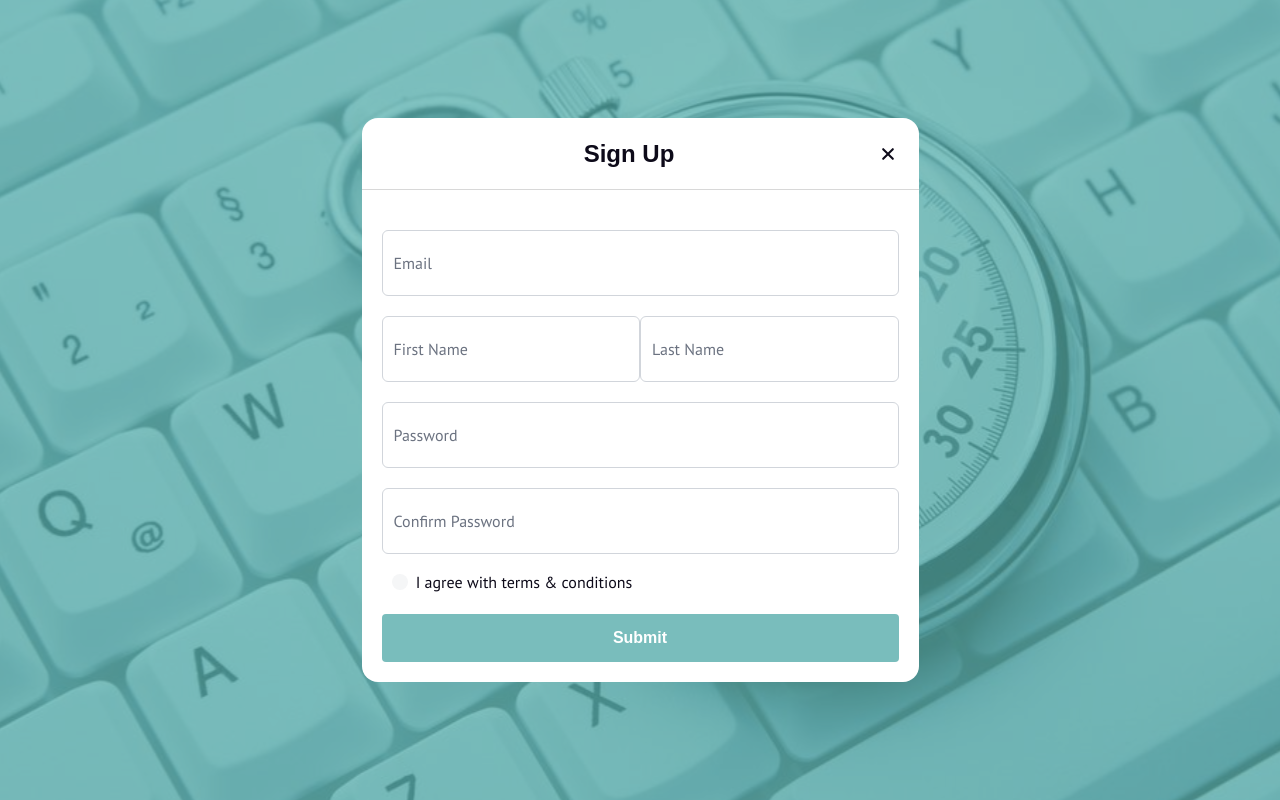
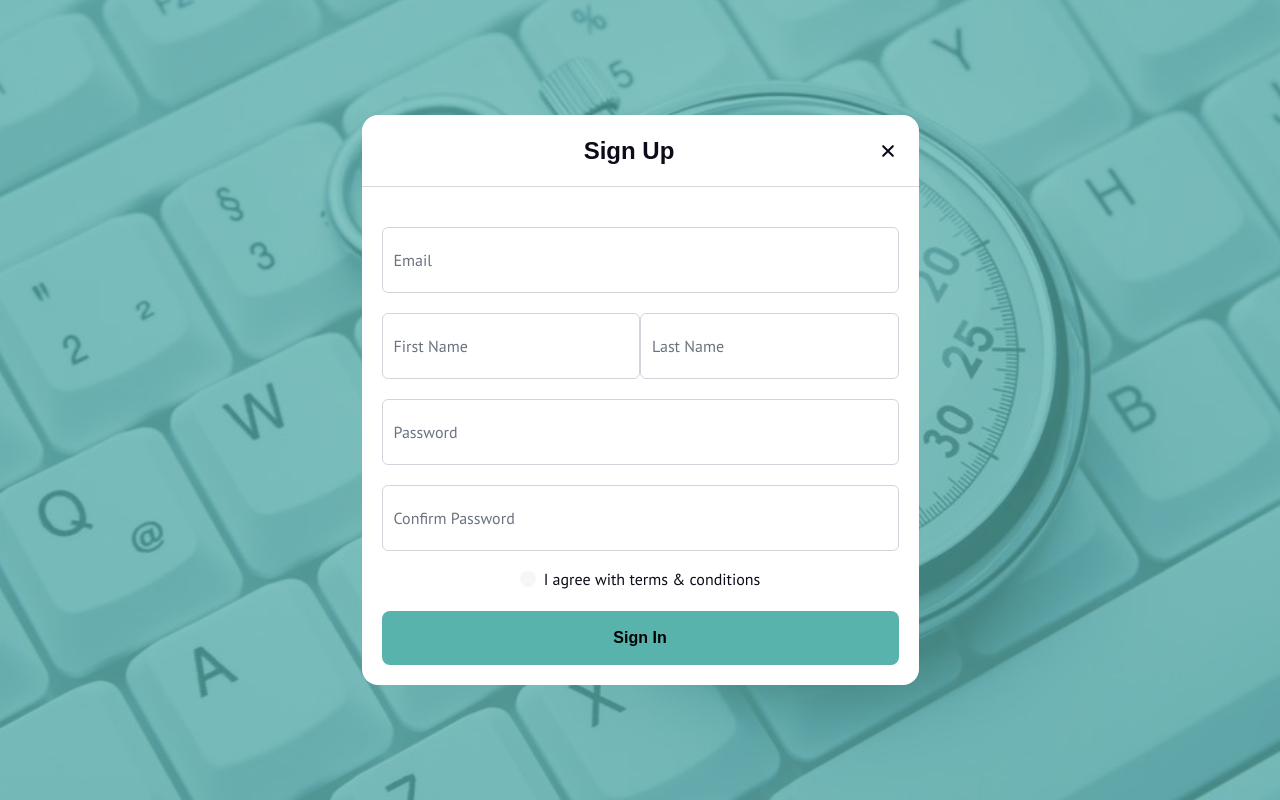
Before and after one commit to junior-8080/auctionApp, a Next.js app: page /auth/signup in a window 1280 px wide. Built offline with nearby package versions, Linux system fonts and the light colour scheme.

Commit message:
btn sig in

```diff
--- a/src/features/auth/components/SignupFormOne.tsx
+++ b/src/features/auth/components/SignupFormOne.tsx
@@ -3,7 +3,7 @@ import BaseInput from "@/components/BaseInput";
 import React, { useState } from "react";
 import { useForm, SubmitHandler } from "react-hook-form";
 import * as Yup from "yup";
-import './signUp.css';
+// import './signUp.css';
 import { useYupResolver } from "@hooks/useYupResolver";
 
 type FormValues = {
@@ -102,10 +102,10 @@ const SignUpFormOne = () => {
       </label>
 
       <button
-        type="submit"
-        className="mt-5 bg-blue-500 w-full text-white font-bold py-3 rounded btn-submit"
+        type={"submit"}
+        className={`mt-5 w-full bg-teal rounded-lg justify-center font-bold h-[54px]`}
       >
-        Submit
+        Sign In
       </button>
     </form>
   );
```
